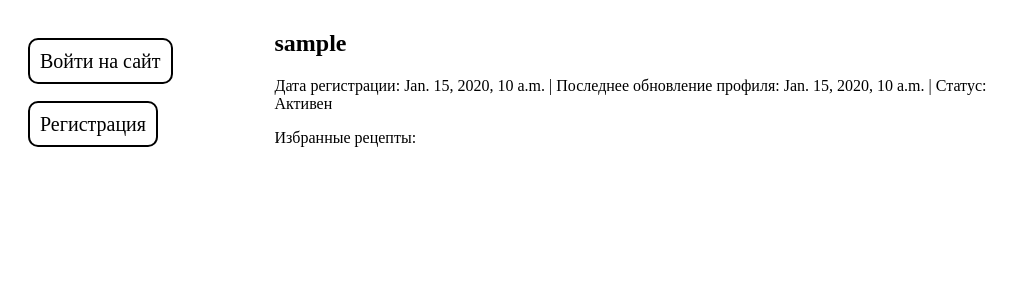
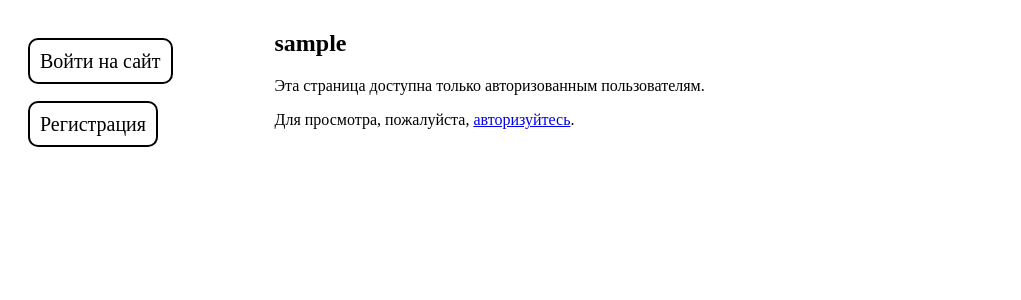
Before and after one commit to Odyvia42/UsersRecipes-Django, a Django app: page /users/1 in a window 1280 px wide. Shown: the part 113-413 px from the top of the page, without its empty margins (0-1021 px from the left). Run offline with Django 4.2, Linux system fonts and the light colour scheme; tables that the repository leaves empty hold one stand-in row (values such as "Sample post").

Commit message:
Права доступа настроены таким образом, чтобы профиль пользователя могли просматривать только авторизованные пользователи.

```diff
--- a/recipeblog/templates/user-detail.html
+++ b/recipeblog/templates/user-detail.html
@@ -12,6 +12,7 @@
 {% block content %}
 
     <h2> {{ user.username }} </h2>
+    {% if request.user.is_authenticated %}
     <p> Дата регистрации: {{ user.registration_date }} | Последнее обновление профиля: {{ user.update_date }} |
         Статус: {% if user.status == 'AC' %}
             Активен
@@ -20,6 +21,10 @@
         {% endif %}
     </p>
     <p> Избранные рецепты: </p>
+    {% else %}
+    <p>Эта страница доступна только авторизованным пользователям.</p>
+    <p>Для просмотра, пожалуйста, <a href=" {% url 'login' %}">авторизуйтесь</a>.</p>
+    {% endif %}
 
 
 {% endblock %}
```
